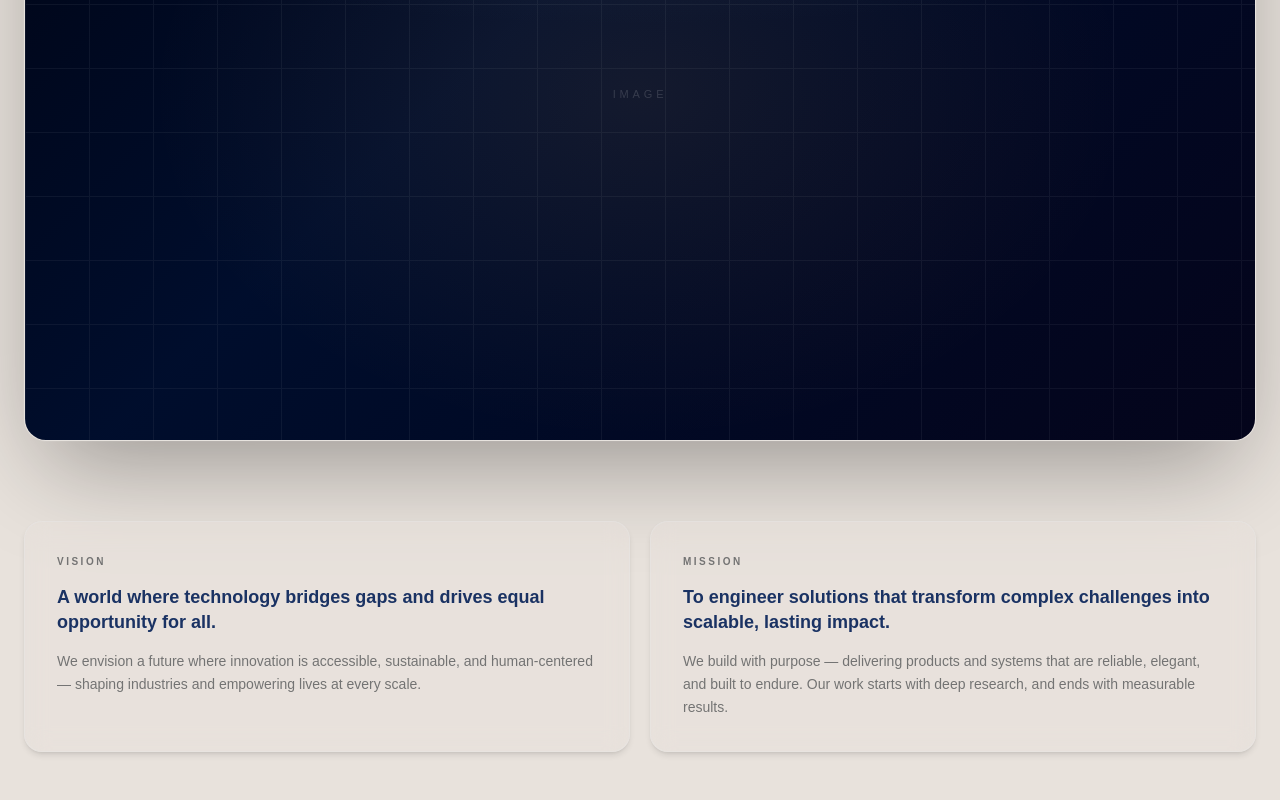
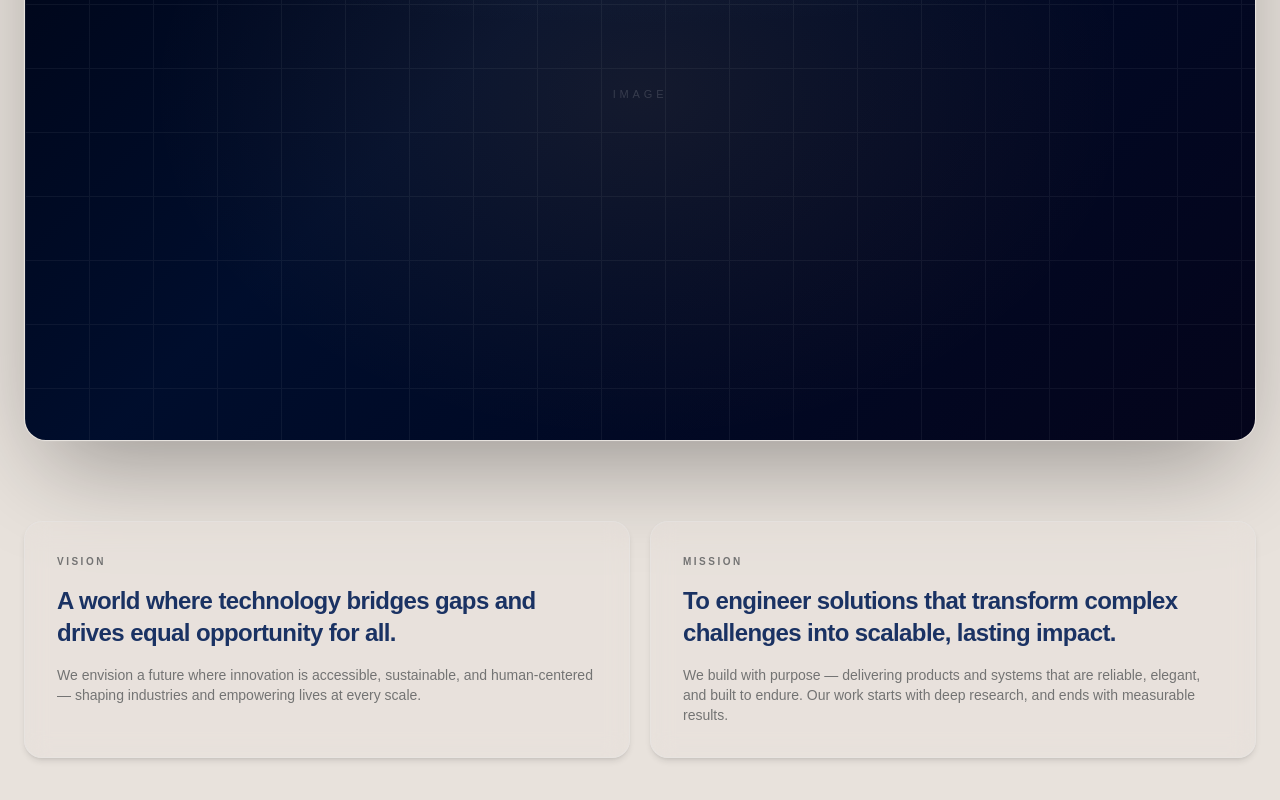
Before and after one commit to Jetrossgalinato/Exor, a Next.js app: page / in a window 1280 px wide. Shown: the part 785-1585 px from the top of the page. Built offline with nearby package versions, Linux system fonts and the light colour scheme; a web font is replaced by a local one.

Commit message:
fix: use typography format (header)

```diff
--- a/components/header.tsx
+++ b/components/header.tsx
@@ -1,4 +1,9 @@
-import { TypographyH1, TypographyP } from "@/components/typography";
+import {
+  TypographyH1,
+  TypographyH3,
+  TypographyMuted,
+  TypographyP,
+} from "@/components/typography";
 import { Button } from "@/components/ui/button";
 import { Play } from "lucide-react";
 
@@ -69,30 +74,30 @@ export default function Header() {
           <span className="text-[10px] font-semibold tracking-[0.25em] uppercase text-muted-foreground">
             Vision
           </span>
-          <h3 className="text-lg font-semibold text-foreground leading-snug">
+          <TypographyH3>
             A world where technology bridges gaps and drives equal opportunity
             for all.
-          </h3>
-          <p className="text-sm text-muted-foreground leading-relaxed">
+          </TypographyH3>
+          <TypographyMuted>
             We envision a future where innovation is accessible, sustainable,
             and human-centered — shaping industries and empowering lives at
             every scale.
-          </p>
+          </TypographyMuted>
         </div>
 
         <div className="flex flex-col gap-4 p-8 rounded-2xl border border-border/40 bg-card/40 backdrop-blur-md shadow-md">
           <span className="text-[10px] font-semibold tracking-[0.25em] uppercase text-muted-foreground">
             Mission
           </span>
-          <h3 className="text-lg font-semibold text-foreground leading-snug">
+          <TypographyH3>
             To engineer solutions that transform complex challenges into
             scalable, lasting impact.
-          </h3>
-          <p className="text-sm text-muted-foreground leading-relaxed">
+          </TypographyH3>
+          <TypographyMuted>
             We build with purpose — delivering products and systems that are
             reliable, elegant, and built to endure. Our work starts with deep
             research, and ends with measurable results.
-          </p>
+          </TypographyMuted>
         </div>
       </div>
     </section>
```
